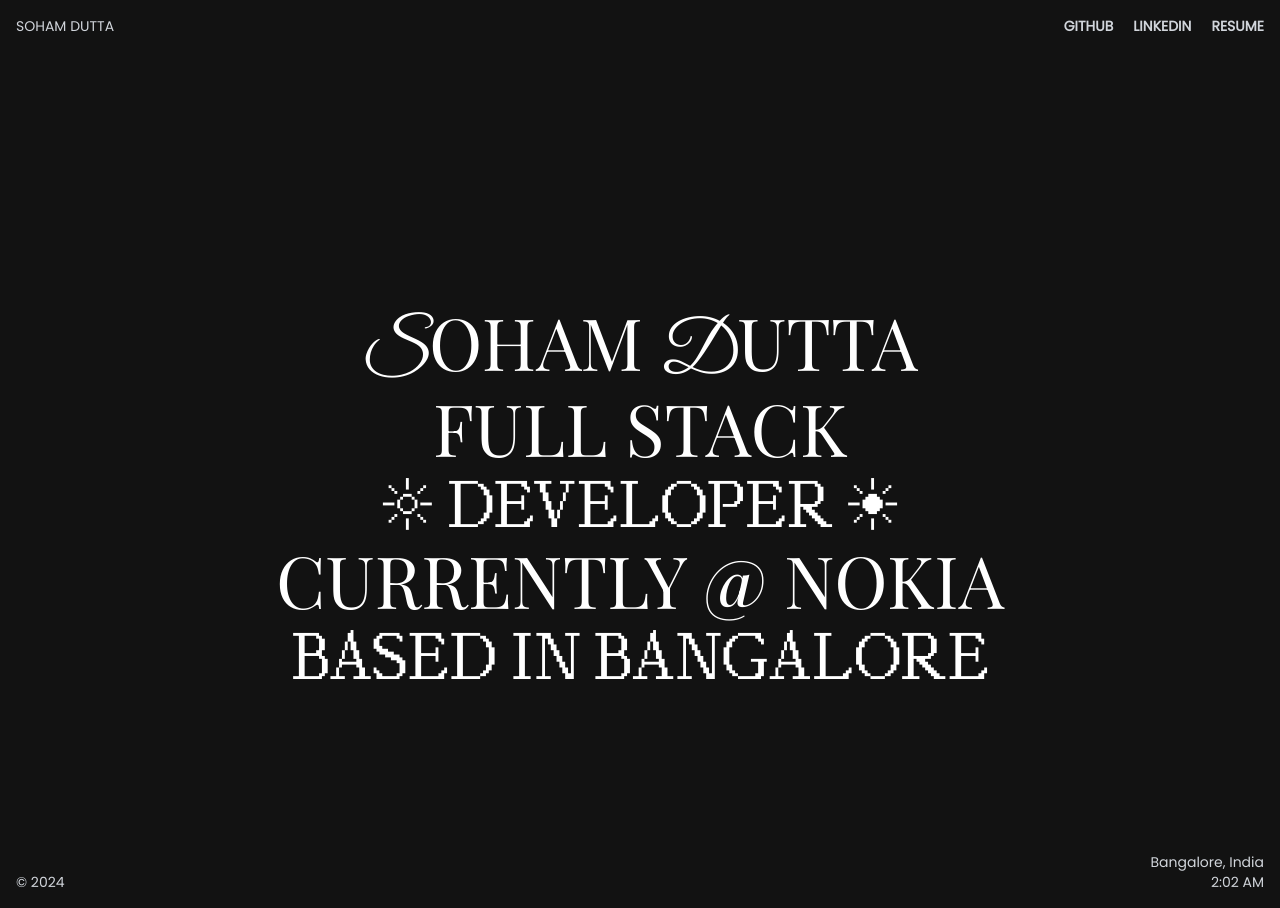
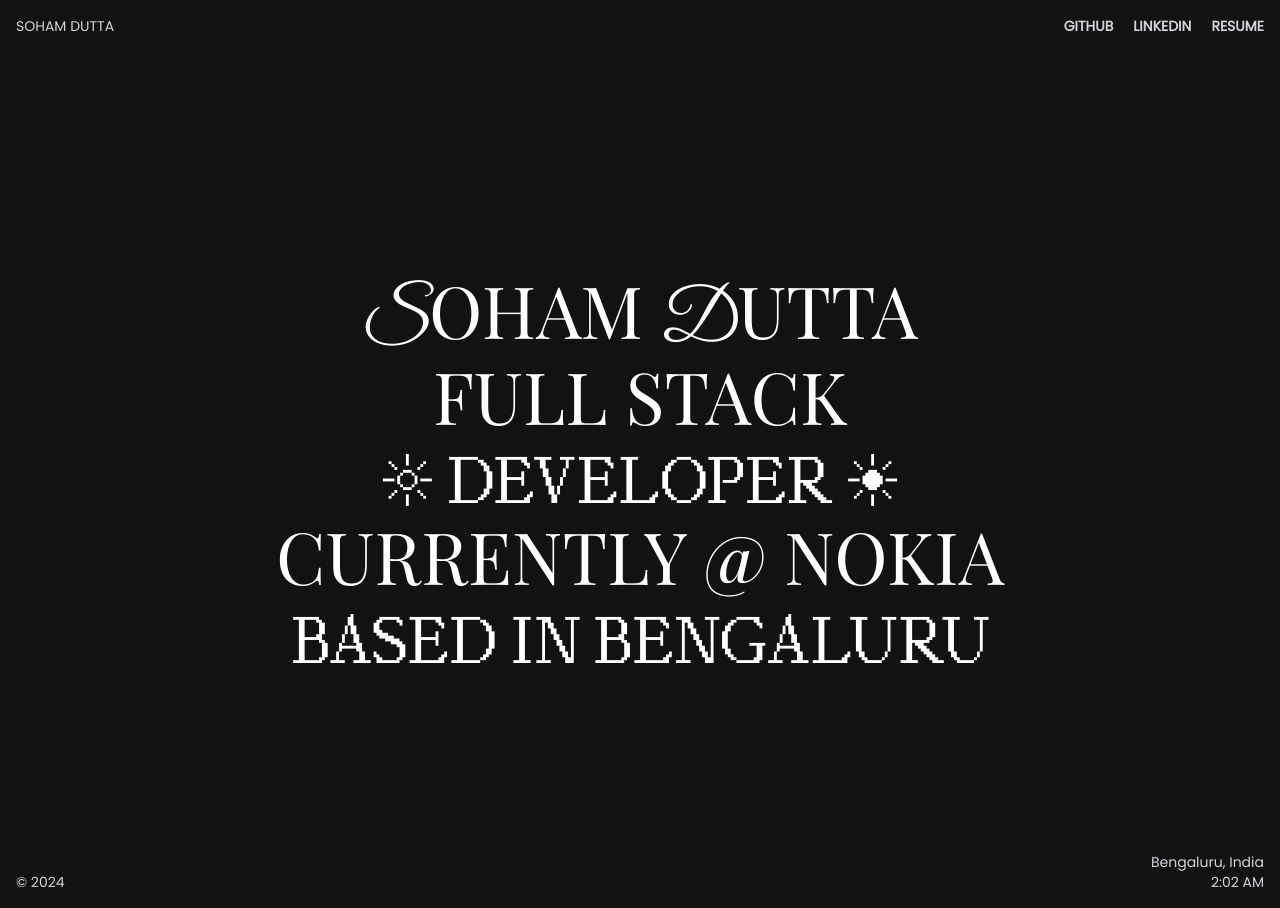
Before and after one commit to shm-dtt/portfolio-v2, a Next.js app: page / in a window 1280 px wide. Built offline with nearby package versions, Linux system fonts and the light colour scheme.

Commit message:
minor changes

```diff
--- /dev/null
+++ b/app/data/Data.tsx
@@ -0,0 +1,13 @@
+//basic info to change to
+
+export const Data = {
+    firstName: "Soham",
+    lastName: "Dutta",
+    location: "Bengaluru",
+    country: "India",
+    timeZone: "Asia/Kolkata",
+    year: 2024,
+    currentCompany: "Nokia",
+    position_firstLine: "Full Stack",
+    position_secondLine: "☼ Developer ☀",
+}
--- a/components/Footer/Footer.tsx
+++ b/components/Footer/Footer.tsx
@@ -3,10 +3,11 @@
   poppins
 } from "@/app/fonts/Fonts";
 import { useEffect, useState } from "react";
+import { Data } from "@/app/data/Data";
 
 const Footer: React.FC = () => {
   const timeOptions: Intl.DateTimeFormatOptions = {
-    timeZone: "Asia/Kolkata",
+    timeZone: Data.timeZone,
     hour12: true,
     hour: "numeric",
     minute: "numeric",
@@ -28,10 +29,10 @@
         className={`px-4 pb-4 flex justify-between items-end bg-light-black text-gray-300 ${poppins.className} lg:text-sm text-xs`}
       >
         <p className=" text-left flex flex-col ">
-          <span>© 2024</span>
+          <span>© {Data.year}</span>
         </p>
         <p className=" text-right flex flex-col">
-          <span>Bangalore, India</span>
+          <span>{Data.location}, {Data.country}</span>
           <span>{time}</span>
         </p>
       </div>
--- a/components/LandingPage/LandingPage.tsx
+++ b/components/LandingPage/LandingPage.tsx
@@ -1,6 +1,7 @@
 "use client";
 import React, { useState, useEffect } from "react";
 import { greatVibes, playfairDisplay, ppMondwest } from "../../app/fonts/Fonts";
+import { Data } from "@/app/data/Data";
 
 const LandingPage: React.FC = () => {
   const [windowsWidth, setWindowsWidth] = useState(0);
@@ -35,21 +36,21 @@
 
   return (
     <div className=" flex flex-col h-screen items-center justify-center bg-light-black">
-      <div className=" flex flex-col items-center justify-center relative top-12 z-1 pointer-events-none text-primary-gray lg:text-7xl md:text-5xl text-4xl text-center">
+      <div className=" flex flex-col items-center justify-center relative top-6 z-1 pointer-events-none text-primary-gray lg:text-7xl md:text-5xl text-4xl text-center uppercase">
         <div>
-          <span className={greatVibes.className}>S</span>
-          <span className={playfairDisplay.className}>OHAM</span>
+          <span className={greatVibes.className}>{Data.firstName.charAt(0)}</span>
+          <span className={playfairDisplay.className}>{Data.firstName.slice(1)}</span>
           &nbsp;
-          <span className={greatVibes.className}>D</span>
-          <span className={playfairDisplay.className}>UTTA</span>
+          <span className={greatVibes.className}>{Data.lastName.charAt(0)}</span>
+          <span className={playfairDisplay.className}>{Data.lastName.slice(1)}</span>
         </div>
-        <span className={playfairDisplay.className}>FULL STACK</span>
-        <span className={`${ppMondwest.className} mt-2`}>☼ DEVELOPER ☀</span>
+        <span className={playfairDisplay.className}>{Data.position_firstLine}</span>
+        <span className={`${ppMondwest.className} mt-4`}>{Data.position_secondLine}</span>
         <span className={playfairDisplay.className}>
-          CURRENTLY @&nbsp;NOKIA
+          CURRENTLY @&nbsp;{Data.currentCompany}
         </span>
-        <span className={`${ppMondwest.className} mt-2`}>
-          BASED IN BANGALORE
+        <span className={`${ppMondwest.className} mt-4`}>
+          Based in {Data.location}
         </span>
       </div>
       <div className="flex h-full w-full overflow-hidden absolute">
```
